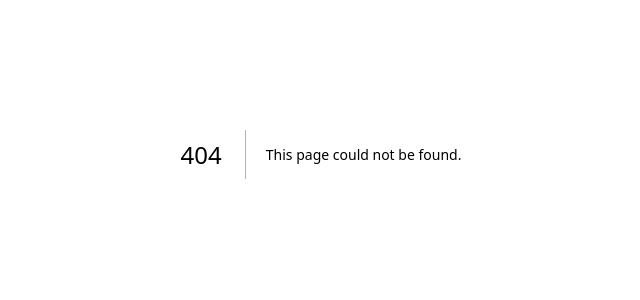
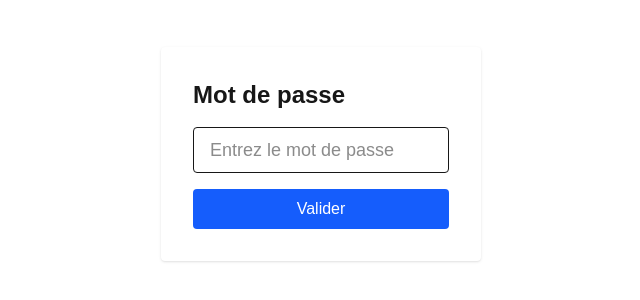
Before and after one commit to sebastienbrg/multiplication-tables, a Next.js app: page /password in a window 1280 px wide. Before the commit this address had no page. Shown: the part 246-546 px from the top of the page, without its empty margins (319-959 px from the left). Built offline with nearby package versions, Linux system fonts and the light colour scheme.

Commit message:
testing middleware

```diff
--- /dev/null
+++ b/middleware.ts
@@ -0,0 +1,10 @@
+import { NextRequest, NextResponse } from 'next/server';
+
+export default function middleware(req: NextRequest) {
+    console.log("Middleware triggered for:", req.nextUrl.pathname);
+    return NextResponse.redirect(new URL('/password', req.url));
+}
+
+export const config = {
+    matcher: ['/'],
+};
--- /dev/null
+++ b/src/app/api/password/route.ts
@@ -0,0 +1,18 @@
+import { NextRequest, NextResponse } from 'next/server';
+
+const PASSWORD = process.env.SITE_PASSWORD || 'letmein';
+const COOKIE_NAME = 'site_auth';
+
+export async function POST(req: NextRequest) {
+    const { password } = await req.json();
+    if (password === PASSWORD) {
+        const res = NextResponse.json({ success: true });
+        res.cookies.set(COOKIE_NAME, PASSWORD, {
+            httpOnly: true,
+            path: '/',
+            maxAge: 60 * 60 * 24 * 7, // 1 week
+        });
+        return res;
+    }
+    return NextResponse.json({ error: 'Mot de passe incorrect' }, { status: 401 });
+}
--- /dev/null
+++ b/src/app/password/page.tsx
@@ -0,0 +1,40 @@
+"use client";
+import { useState } from "react";
+
+export default function PasswordPage() {
+    const [password, setPassword] = useState("");
+    const [error, setError] = useState("");
+
+    const handleSubmit = (e: React.FormEvent) => {
+        e.preventDefault();
+        fetch("/api/password", {
+            method: "POST",
+            headers: { "Content-Type": "application/json" },
+            body: JSON.stringify({ password }),
+        })
+            .then((res) => {
+                if (res.ok) {
+                    window.location.href = "/";
+                } else {
+                    setError("Mot de passe incorrect");
+                }
+            });
+    };
+
+    return (
+        <div className="flex flex-col items-center justify-center min-h-screen">
+            <form onSubmit={handleSubmit} className="bg-white p-8 rounded shadow max-w-xs w-full flex flex-col gap-4">
+                <h1 className="text-2xl font-bold">Mot de passe</h1>
+                <input
+                    type="password"
+                    className="border px-4 py-2 rounded text-lg"
+                    value={password}
+                    onChange={e => setPassword(e.target.value)}
+                    placeholder="Entrez le mot de passe"
+                />
+                {error && <div className="text-red-600 text-sm">{error}</div>}
+                <button type="submit" className="bg-blue-600 text-white py-2 rounded">Valider</button>
+            </form>
+        </div>
+    );
+}
```
Also changed, not shown: 1 other file (tests, documents, lock files or other folders).
